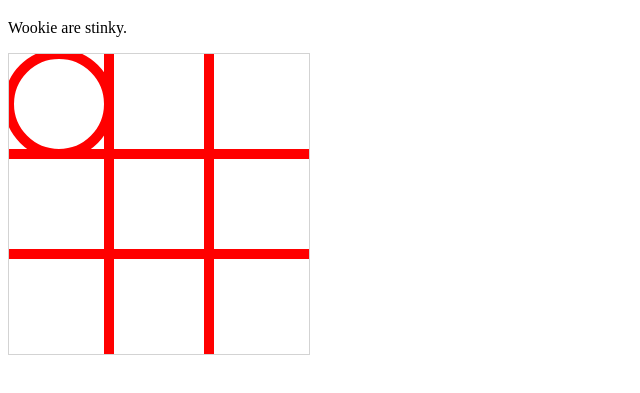
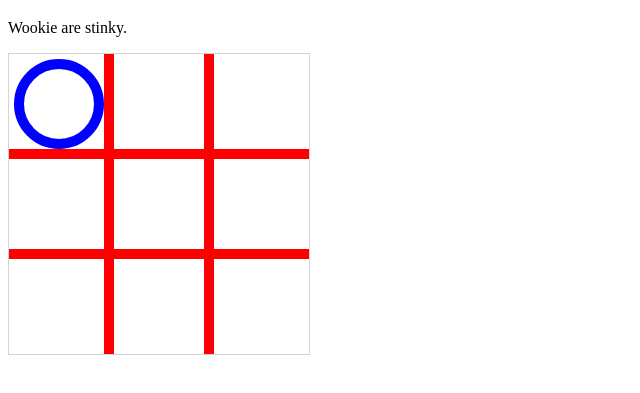
Before and after one commit to wookie3465/wookie3465.github.io, a plain HTML site: page index.html in a window 1280 px wide. Shown: the part 61-454 px from the top of the page, without its empty margins (0-640 px from the left). Drawn offline with Linux system fonts and the light colour scheme.

Commit message:
Update index.html

```diff
--- a/index.html
+++ b/index.html
@@ -32,7 +32,9 @@ Your browser does not support the HTML5 canvas tag.</canvas>
 
   function drawCircle(ctx) {
       ctx.beginPath();
-      ctx.arc(50, 50, 50, 0, 2 * Math.PI);
+      ctx.strokeStyle="#0000FF"; // Blue.
+      ctx.lineWidth = 10;
+      ctx.arc(50, 50, 40, 0, 2 * Math.PI);
       ctx.stroke();
   }
 
```
